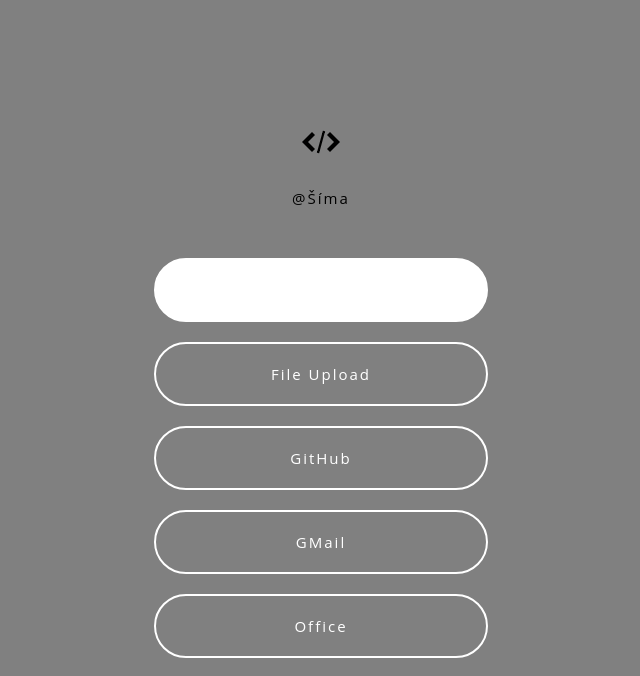
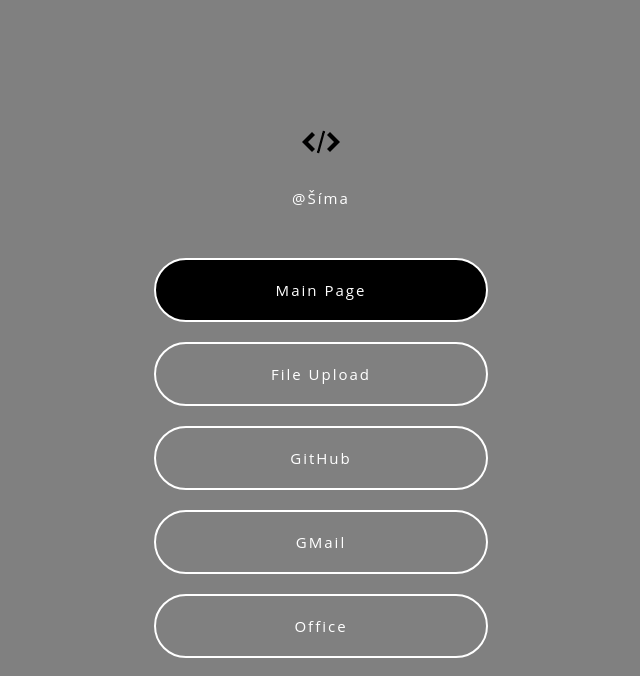
Before and after one commit to the-vida/web, a website: page tree/index.html in a window 1280 px wide. In both pictures the pointer is over the link "Main Page". Shown: the top 676 px of the page, without its empty margins (319-959 px from the left). Drawn offline with Linux system fonts and the light colour scheme.

Commit message:
Update style.css

```diff
--- a/tree/style.css
+++ b/tree/style.css
@@ -1,6 +1,6 @@
 body {
 background: gray;
-color: #000000;
+color: #ffffff;
 font-family: 'Open Sans', sans-serif;
 font-size: 15px;
 letter-spacing: 2px;
@@ -45,5 +45,5 @@ font-weight: bold;
 }
 a:hover {
 color: white;
-background: #ffffff;
+background: #000000;
 }
```
